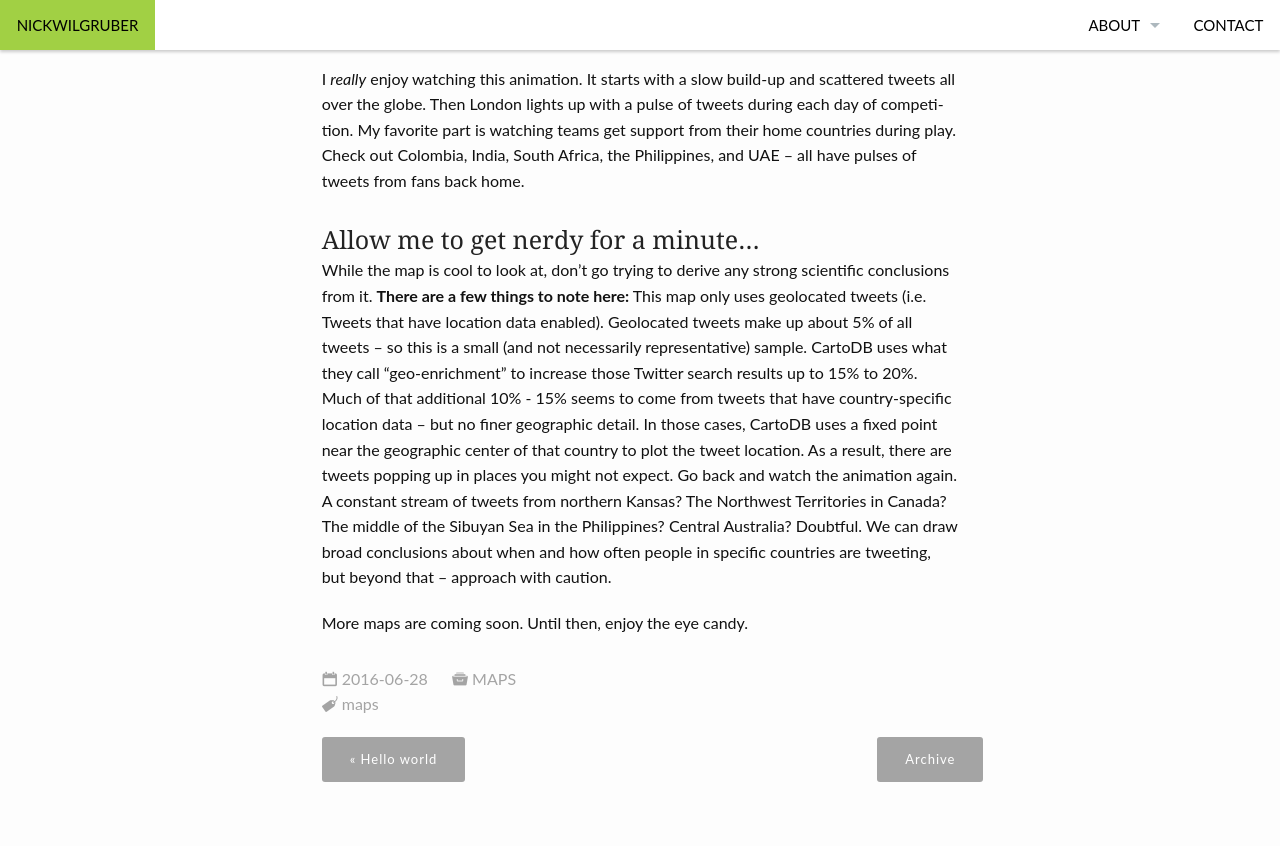
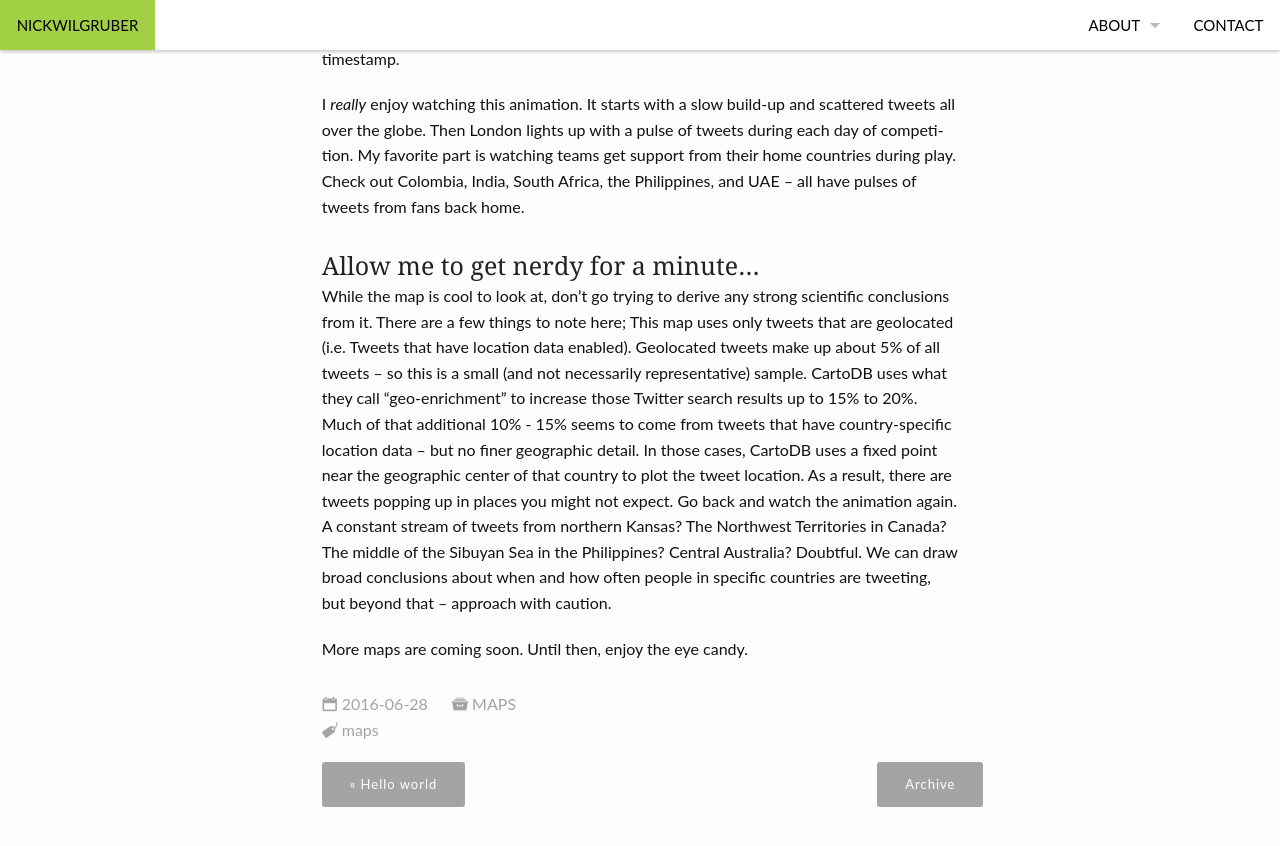
Before and after one commit to wontgruber/wontgruber.github.io, a Jekyll site: the page built from _posts/2016-06-28-WUGC2016.md, in a window 1280 px wide and 900 px high, scrolled down 1712 px. Shown: the top 846 px of the window. Built offline with Jekyll 4.4.1, drawn with Linux system fonts in a browser that asks for light colours; some of the changed text lies outside the part shown.

Commit message:
Update 2016-06-28-WUGC2016.md

```diff
--- a/_posts/2016-06-28-WUGC2016.md
+++ b/_posts/2016-06-28-WUGC2016.md
@@ -44,6 +44,6 @@
 I *really* enjoy watching this animation. It starts with a slow build-up and scattered tweets all over the globe. Then London lights up with a pulse of tweets during each day of competition. My favorite part is watching teams get support from their home countries during play. Check out Colombia, India, South Africa, the Philippines, and UAE -- all have pulses of tweets from fans back home.
 
 ### Allow me to get nerdy for a minute...
-While the map is cool to look at, don't go trying to derive any strong scientific conclusions from it. **There are a few things to note here:** This map only uses geolocated tweets (i.e. Tweets that have location data enabled). Geolocated tweets make up about 5% of all tweets -- so this is a small (and not necessarily representative) sample. CartoDB uses what they call "geo-enrichment" to increase those Twitter search results up to 15% to 20%. Much of that additional 10% - 15% seems to come from tweets that have country-specific location data -- but no finer geographic detail. In those cases, CartoDB uses a fixed point near the geographic center of that country to plot the tweet location. As a result, there are tweets popping up in places you might not expect. Go back and watch the animation again. A constant stream of tweets from northern Kansas? The Northwest Territories in Canada? The middle of the Sibuyan Sea in the Philippines? Central Australia? Doubtful. We can draw broad conclusions about when and how often people in specific countries are tweeting, but beyond that -- approach with caution.
+While the map is cool to look at, don't go trying to derive any strong scientific conclusions from it. There are a few things to note here; This map uses only tweets that are geolocated (i.e. Tweets that have location data enabled). Geolocated tweets make up about 5% of all tweets -- so this is a small (and not necessarily representative) sample. CartoDB uses what they call "geo-enrichment" to increase those Twitter search results up to 15% to 20%. Much of that additional 10% - 15% seems to come from tweets that have country-specific location data -- but no finer geographic detail. In those cases, CartoDB uses a fixed point near the geographic center of that country to plot the tweet location. As a result, there are tweets popping up in places you might not expect. Go back and watch the animation again. A constant stream of tweets from northern Kansas? The Northwest Territories in Canada? The middle of the Sibuyan Sea in the Philippines? Central Australia? Doubtful. We can draw broad conclusions about when and how often people in specific countries are tweeting, but beyond that -- approach with caution.
 
 More maps are coming soon. Until then, enjoy the eye candy.
```
Also changed, not shown: other parts of _posts/2016-06-28-WUGC2016.md (+1 -1 lines).
